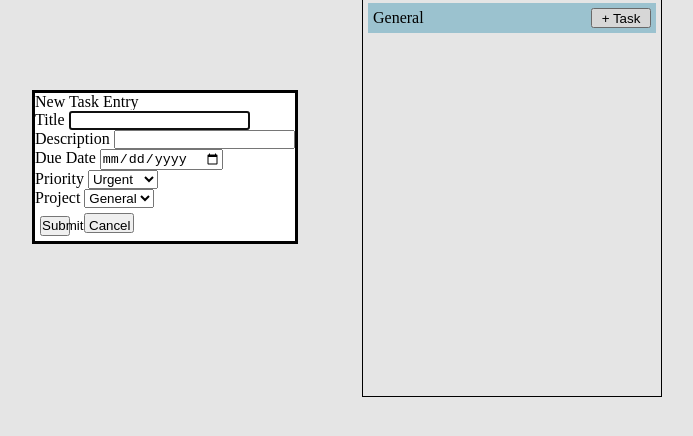
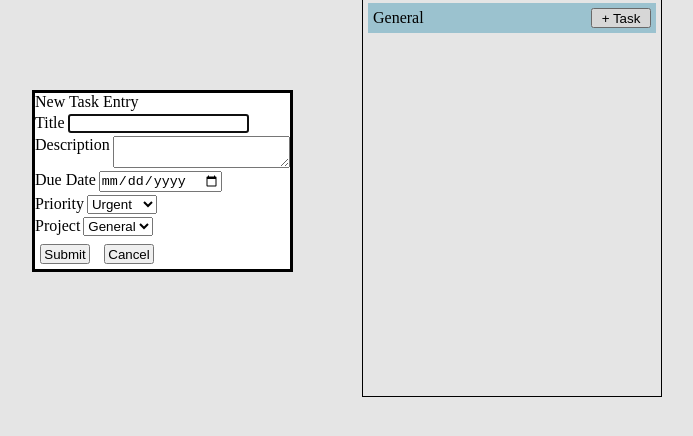
Before and after one commit to bkoch-16/todo-list, a website built with webpack: page src/template.html in a window 1280 px wide. Both pictures are taken after a click on the button "+ Task". Shown: the part 70-506 px from the top of the page, without its empty margins (128-821 px from the left). Built offline with nearby package versions, Linux system fonts and the light colour scheme.

Commit message:
adjusted task input formatting
adjusted the formatting for the input form for tasks

```diff
--- a/src/styles.css
+++ b/src/styles.css
@@ -47,6 +47,20 @@ dialog[open] {
 
 #new-task {
     width: 60px;
+}
+
+.entry-set {
+    display: flex;
+    gap: 3px;
+    margin: 3px 0px;
+}
+
+#task-submit-button {
+    width: 50px;
+}
+
+#task-cancel-button {
+    width: 50px;
 }
 
 #project-content {
--- a/src/template.html
+++ b/src/template.html
@@ -25,13 +25,13 @@
             </p>
             <p class="entry-set">
                 <label for="desc" class="task-desc">Description</label>
-                <input type="text" name="desc" id="task-desc-input">
+                <textarea name="desc" id="task-desc-input"></textarea>
             </p>
-            <p class="entry-set"></p>
+            <p class="entry-set">
                 <label for="due-date" class="task-due-date">Due Date</label>
                 <input type="date" name="due-date" id="task-due-date-input">
             </p>
-            <p class="entry-set"></p>
+            <p class="entry-set">
                 <label for="priority" class="task-priority">Priority</label>
                 <select name="priority" id="task-priority-dropdown">
                     <option value="urgent">Urgent</option>
@@ -40,13 +40,13 @@
                     <option value="low">Low</option>
                 </select>
             </p>
-            <p class="entry-set"></p>
+            <p class="entry-set">
                 <label for="project" class="task-project">Project</label>
                 <select name="project" id="task-project-dropdown">
                 </select>
             </p>
             <button type="submit" id="task-submit-button">Submit</button>
-            <button type="button" id="task-cancel-button" class="form-btn">Cancel</button>
+            <button type="button" id="task-cancel-button">Cancel</button>
         </form>
     </dialog>
     <dialog id="projectDialog">
```
